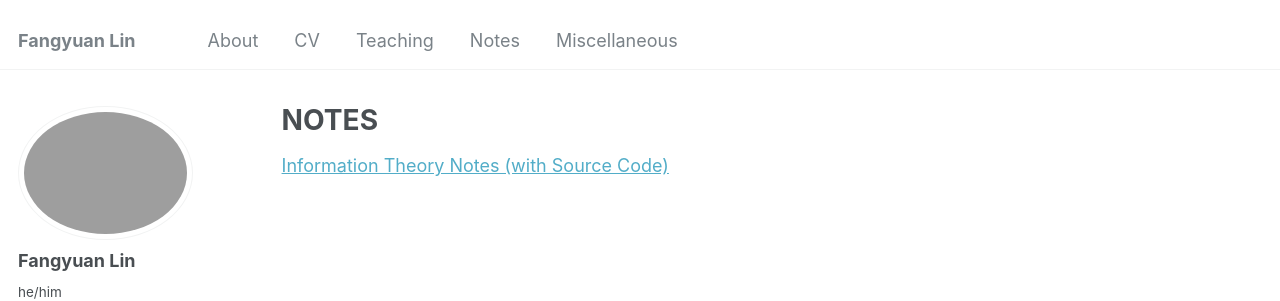
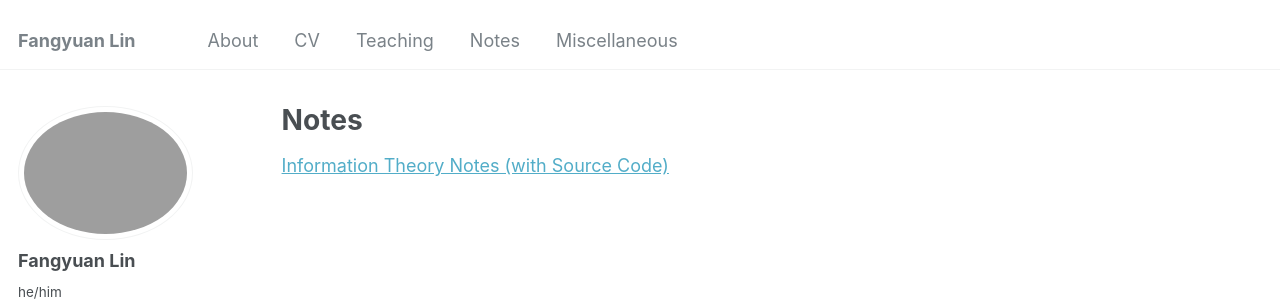
Before and after one commit to hongyingjia618/hongyingjia618.github.io, a Jekyll site: the page built from _pages/notes.md, in a window 1280 px wide. Shown: the top 301 px of the page. Built offline with Jekyll 4.4.1, drawn with Linux system fonts in a browser that asks for light colours.

```diff
--- a/_pages/notes.md
+++ b/_pages/notes.md
@@ -1,6 +1,6 @@
 ---
 layout: archive
-title: "NOTES"
+title: "Notes"
 permalink: /notes/
 author_profile: true
 redirect_from:
```
